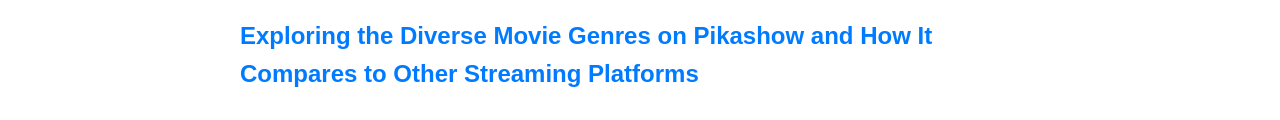
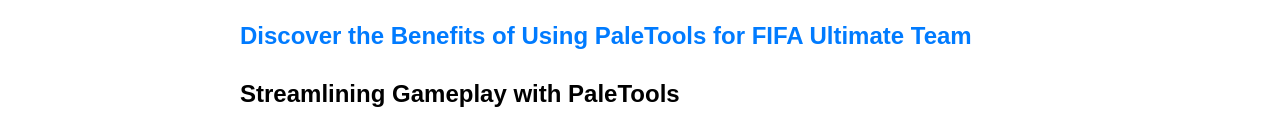
Before and after one commit to itssammike/paletools, a plain HTML site: page index.html in a window 1280 px wide. Shown: the part 695-815 px from the top of the page. Drawn offline with Linux system fonts and the light colour scheme.

Commit message:
Update index.html

```diff
--- a/index.html
+++ b/index.html
@@ -57,8 +57,7 @@
  <img src="https://i.postimg.cc/JzZzXFt0/1-3.jpg" alt="paletools.jpg" style="max-width: 100%; height: auto;">
 </div>
 
-<h2> <a href="https://pikashowhub.bitbucket.io/"> Exploring the Diverse Movie Genres on Pikashow and How It Compares to Other Streaming Platforms
-</a></h2>
+<h2> <a href="https://itssammike.github.io/paledroid/"> Discover the Benefits of Using PaleTools for FIFA Ultimate Team</a></h2>
 
 <h2 class="mb-2 mt-6 text-lg first:mt-3">Streamlining Gameplay with PaleTools</h2>
 <p>PaleTools aims to simplify and streamline various aspects of FIFA Ultimate Team gameplay, allowing players to focus on building their dream teams and enjoying the game:</p>
```
